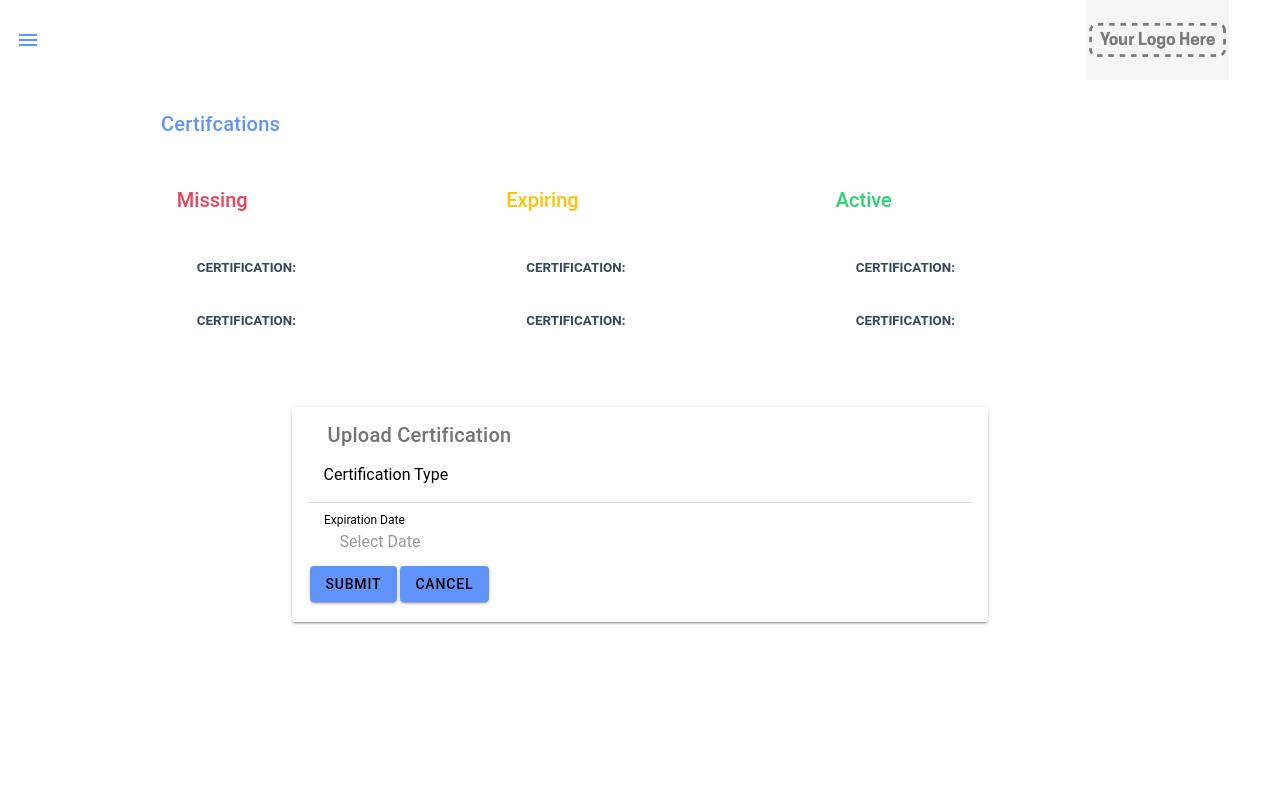
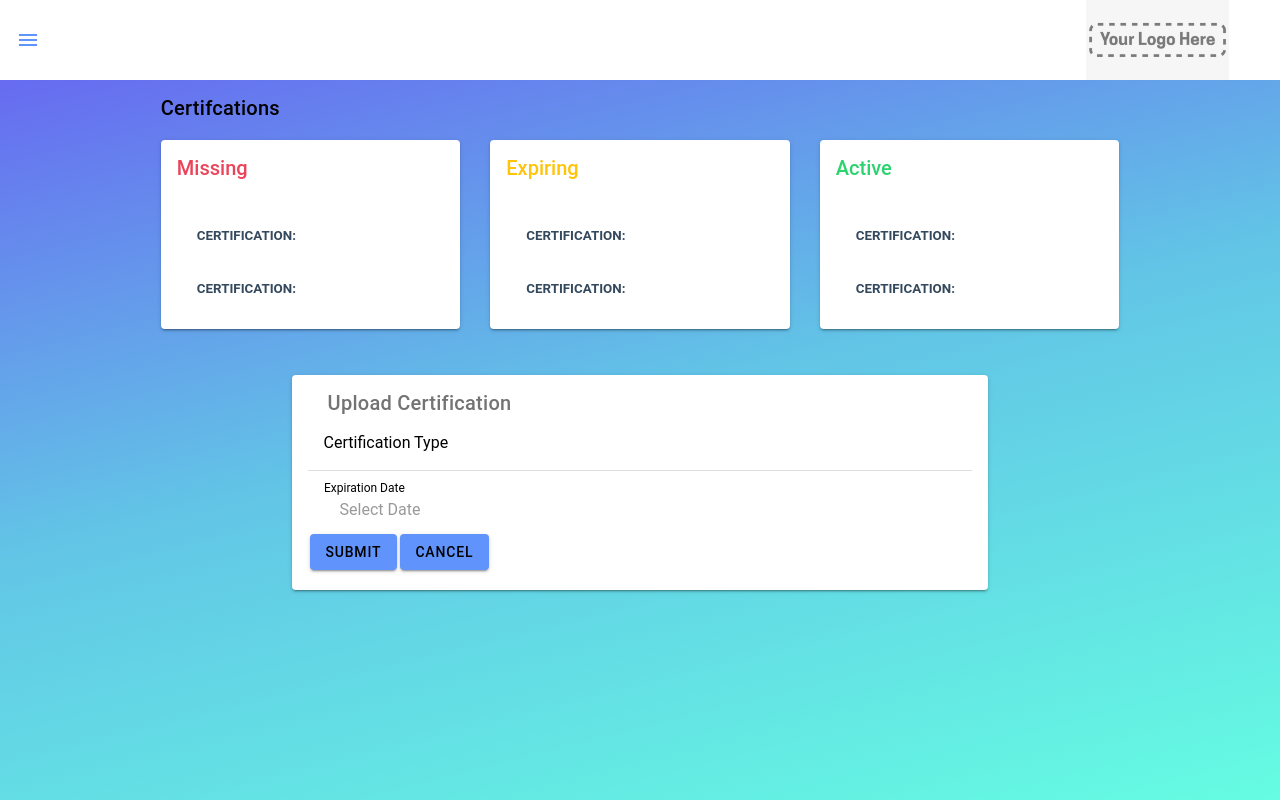
Before and after one commit to onestaffmed/compliance-ccvwzn, a React (Create React App) app: page /certifications in a window 1280 px wide. Built offline with nearby package versions, Linux system fonts and the light colour scheme; data requests are answered from the project's data file.

Commit message:
certification styling added, using the boxes for UI

```diff
--- a/src/index.css
+++ b/src/index.css
@@ -387,6 +387,15 @@ ion-list {
   width: 60%;
   margin: 0 auto;
 }
+@media (min-width: 200px) and (max-width: 1023px) {
+  .licenseForm {
+    width: 100%;
+  }
+}
+
+.backgroundColor {
+  --ion-background-color: linear-gradient(166deg, rgba(104, 92, 242, 1) 0%, rgba(98, 197, 230, 1) 50%, rgba(101, 252, 226, 1) 100%);
+}
 
 .header-md::after {
   background: none;
@@ -422,10 +431,6 @@ ion-list {
 }
 
 .cardPrimary {
-  color: #34495e;
-  border: none;
-  -webkit-box-shadow: none;
-          box-shadow: none;
-  --background: color(primary);
+  --ion-background-color: white;
 }
 /*# sourceMappingURL=index.css.map */
--- a/src/pages/profileBuilder/certifications/allCerts.jsx
+++ b/src/pages/profileBuilder/certifications/allCerts.jsx
@@ -35,12 +35,13 @@ const AllCerts = () => {
 
 
     return (
+        <div className="backgroundColor">
             <IonPage>
                 <Header />
 
                 <IonContent fullscreen className="ion-padding">
                     <div className="profileContainer">
-                    <IonToolbar><IonHeader><IonTitle color="primary">Certifcations</IonTitle></IonHeader></IonToolbar>
+                        <IonHeader><IonTitle color="white">Certifcations</IonTitle></IonHeader>
 
                         <IonGrid>
                             <IonRow>
@@ -63,7 +64,7 @@ const AllCerts = () => {
                     <CertLoad />
                 </IonContent>
             </IonPage>
-
+        </div>
 
     );
 };
--- a/src/pages/profileBuilder/certifications/certLoader.jsx
+++ b/src/pages/profileBuilder/certifications/certLoader.jsx
@@ -65,7 +65,7 @@ const CertLoad = () => {
         <>
 
             <div className="ion-padding licenseForm">
-                <IonCard className="ion-padding">
+                <IonCard className="ion-padding cardPrimary">
                     <IonTitle>Upload Certification</IonTitle>
                     <form onSubmit={submit}>
 
--- a/src/pages/profileBuilder/licenses/licenseLoad.jsx
+++ b/src/pages/profileBuilder/licenses/licenseLoad.jsx
@@ -73,7 +73,7 @@ const LicenseLoad = () => {
         <>
             <IonHeader><IonTitle>Upload License</IonTitle></IonHeader>
             <div className="ion-padding licenseForm">
-                <IonCard className="ion-padding">
+                <IonCard className="ion-padding cardPrimary">
                     <form onSubmit={submit}>
 
                         <IonItem lines="none">
--- a/src/theme/mainStyles.scss
+++ b/src/theme/mainStyles.scss
@@ -5,6 +5,7 @@
 @use 'profile'as *;
 @use 'accordian'as *;
 @use 'license'as *;
+@use 'mixins'as *;
 
 .header-md::after {
     background: none;
@@ -50,11 +51,15 @@
 }
 
 .cardPrimary {
-    // --background: var(--ion-color-primary-tint);
-    color: color(alternate);
-    // box-shadow: 0 8px 6px -6px black;
-    border: none;
-    box-shadow: none;
-    --background: color(primary);
+
+    --ion-background-color: white;
+    // @include desktop {
+    //     // --background: var(--ion-color-primary-tint);
+    //     color: color(alternate);
+    //     // box-shadow: 0 8px 6px -6px black;
+    //     border: none;
+    //     box-shadow: none;
+    //     --background: color(primary);
+    // }
 
 }
```
Also changed, not shown: src/theme/_license.scss (+12 -0 lines), 3 other files (tests, documents, lock files or other folders). Lines whose indentation alone changed are shown as unchanged.
